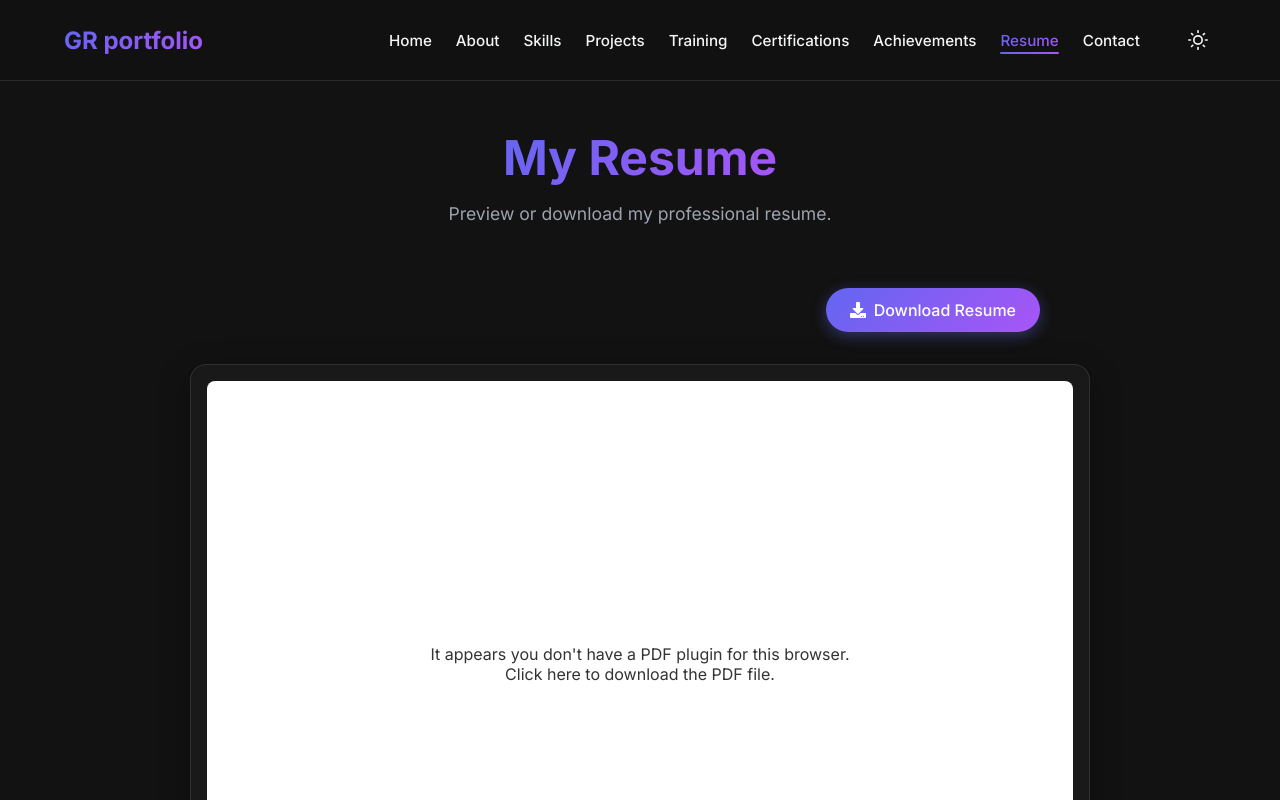
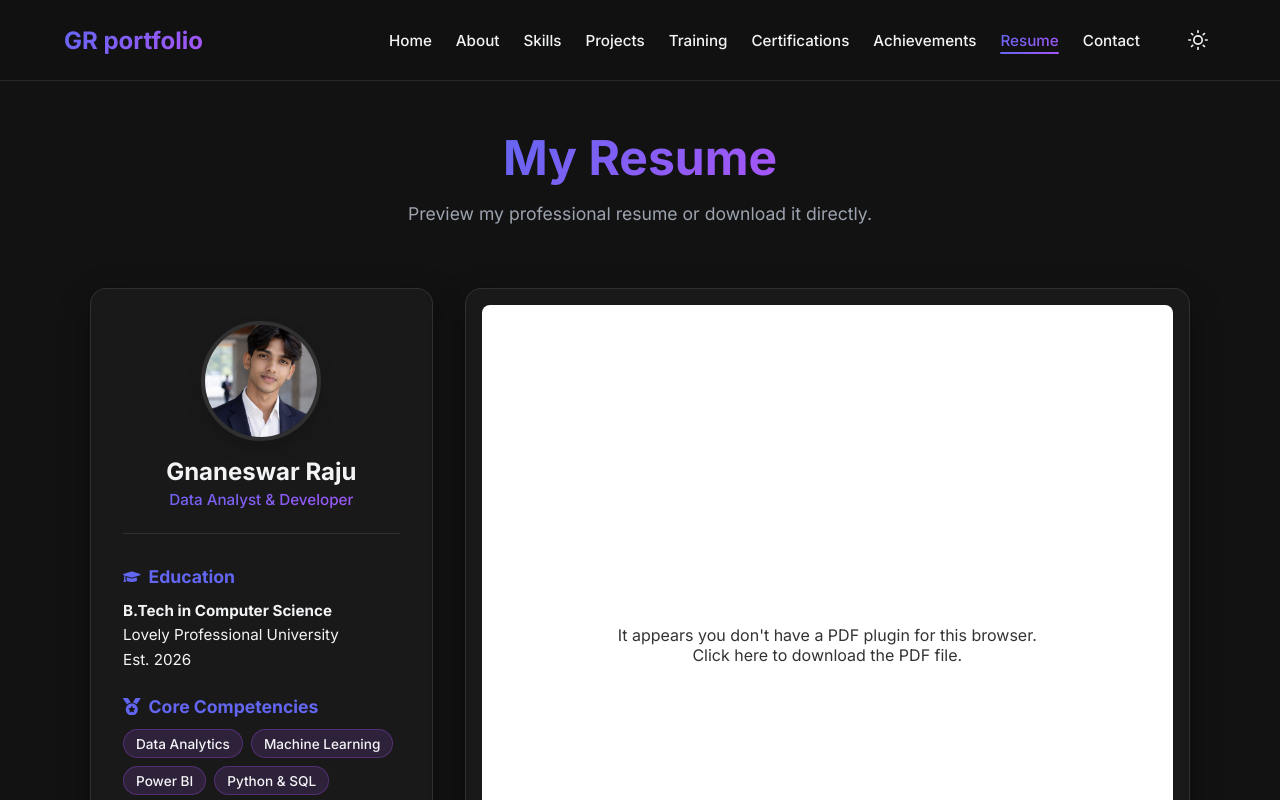
Before and after one commit to Gnaneswar10/portfolio, a React (Vite) app: page /resume in a window 1280 px wide. Shown: the top 800 px of the page. Built offline with nearby package versions, Linux system fonts and the light colour scheme.

Commit message:
Implement global stagger entrance animations and upgrade Resume layout to premium dual-pane dashboard

```diff
--- a/src/pages/Achievements.jsx
+++ b/src/pages/Achievements.jsx
@@ -1,6 +1,7 @@
 import React from 'react';
 import PageTransition from '../components/PageTransition';
 import { FaTrophy, FaStar } from 'react-icons/fa';
+import { motion } from 'framer-motion';
 import './Achievements.css';
 
 function Achievements() {
@@ -10,6 +11,19 @@ function Achievements() {
     "Developed interactive dashboards that provide actionable business insights.",
     "Completed 300+ hours of certified web development and programming training."
   ];
+
+  const containerVariants = {
+    hidden: { opacity: 0 },
+    visible: {
+      opacity: 1,
+      transition: { staggerChildren: 0.15 }
+    }
+  };
+
+  const itemVariants = {
+    hidden: { opacity: 0, x: -20 },
+    visible: { opacity: 1, x: 0, transition: { type: 'spring', stiffness: 100 } }
+  };
 
   return (
     <PageTransition>
@@ -22,16 +36,21 @@ function Achievements() {
           </p>
         </div>
 
-        <div className="achievements-list glass-card">
+        <motion.div
+          className="achievements-list glass-card"
+          variants={containerVariants}
+          initial="hidden"
+          animate="visible"
+        >
           {achievementsList.map((item, index) => (
-            <div key={index} className="achievement-row">
+            <motion.div key={index} className="achievement-row" variants={itemVariants}>
               <div className="achievement-icon">
                 <FaStar />
               </div>
               <p className="achievement-text">{item}</p>
-            </div>
+            </motion.div>
           ))}
-        </div>
+        </motion.div>
       </div>
     </PageTransition>
   );
--- a/src/pages/Certifications.jsx
+++ b/src/pages/Certifications.jsx
@@ -2,6 +2,7 @@ import React from 'react';
 import PageTransition from '../components/PageTransition';
 import Button from '../components/Button';
 import { FaCertificate } from 'react-icons/fa';
+import { motion } from 'framer-motion';
 import './Certifications.css';
 
 function Certifications() {
@@ -28,6 +29,19 @@ function Certifications() {
     },
   ];
 
+  const containerVariants = {
+    hidden: { opacity: 0 },
+    visible: {
+      opacity: 1,
+      transition: { staggerChildren: 0.15 }
+    }
+  };
+
+  const itemVariants = {
+    hidden: { opacity: 0, scale: 0.8, y: 20 },
+    visible: { opacity: 1, scale: 1, y: 0, transition: { type: 'spring', stiffness: 100, damping: 12 } }
+  };
+
   return (
     <PageTransition>
       <div className="page-wrapper container section-padding">
@@ -36,9 +50,15 @@ function Certifications() {
           Continuous learning and verified skills representation.
         </p>
 
-        <div className="certs-grid">
+        <motion.div
+          className="certs-grid"
+          variants={containerVariants}
+          initial="hidden"
+          whileInView="visible"
+          viewport={{ once: true, amount: 0.1 }}
+        >
           {certs.map((cert, index) => (
-            <div key={index} className="cert-card glass-card">
+            <motion.div key={index} className="cert-card glass-card" variants={itemVariants}>
               <div className="cert-icon-wrapper">
                 <FaCertificate className="cert-main-icon" />
               </div>
@@ -54,9 +74,9 @@ function Certifications() {
                   View Certificate
                 </Button>
               </div>
-            </div>
+            </motion.div>
           ))}
-        </div>
+        </motion.div>
       </div>
     </PageTransition>
   );
--- a/src/pages/Resume.css
+++ b/src/pages/Resume.css
@@ -4,19 +4,96 @@
   align-items: center;
 }
 
-.resume-actions {
-  margin-bottom: 2rem;
+.resume-layout {
+  display: flex;
+  gap: 2rem;
   width: 100%;
-  max-width: 800px;
+  max-width: 1100px;
+  align-items: stretch;
+}
+
+.resume-sidebar {
+  flex: 1;
+  min-width: 320px;
   display: flex;
-  justify-content: flex-end;
+  flex-direction: column;
+  gap: 1.5rem;
+  padding: 2rem;
+}
+
+.sidebar-profile {
+  text-align: center;
+  border-bottom: 1px solid var(--card-border);
+  padding-bottom: 1.5rem;
+  margin-bottom: 0.5rem;
+}
+
+.sidebar-img-wrapper {
+  width: 120px;
+  height: 120px;
+  border-radius: 50%;
+  overflow: hidden;
+  margin: 0 auto 1rem auto;
+  border: 4px solid var(--card-border);
+  box-shadow: 0 10px 20px rgba(0,0,0,0.1);
+}
+
+.sidebar-img {
+  width: 100%;
+  height: 100%;
+  object-fit: cover;
+  object-position: center 15%;
+}
+
+.sidebar-profile h3 {
+  font-size: 1.5rem;
+  margin-bottom: 0.25rem;
+}
+
+.sidebar-profile p {
+  font-weight: 500;
+  font-size: 0.95rem;
+}
+
+.sidebar-section h4 {
+  display: flex;
+  align-items: center;
+  gap: 0.5rem;
+  font-size: 1.1rem;
+  color: #6366f1;
+  margin-bottom: 0.75rem;
+}
+
+.sidebar-section p {
+  font-size: 0.95rem;
+  color: var(--text-color);
+  line-height: 1.6;
+}
+
+.badge-container {
+  display: flex;
+  flex-wrap: wrap;
+  gap: 0.5rem;
+}
+
+.skill-tag {
+  background: rgba(99, 102, 241, 0.1);
+  border: 1px solid rgba(99, 102, 241, 0.2);
+  padding: 0.35rem 0.75rem;
+  border-radius: 2rem;
+  font-size: 0.85rem;
+  color: var(--text-color);
+  font-weight: 500;
+}
+
+html.dark .skill-tag {
+  background: rgba(168, 85, 247, 0.15);
+  border-color: rgba(168, 85, 247, 0.3);
+  color: #f3f4f6;
 }
 
 .resume-viewer {
-  width: 100%;
-  max-width: 900px;
-  height: 70vh;
-  min-height: 600px;
+  flex: 2.5;
   padding: 1rem;
   display: flex;
   flex-direction: column;
@@ -25,10 +102,10 @@
 .pdf-container {
   flex-grow: 1;
   width: 100%;
-  height: 100%;
+  min-height: 600px;
   border-radius: 0.5rem;
   overflow: hidden;
-  background: #fff; /* PDFs usually need white bg */
+  background: #fff;
 }
 
 .pdf-fallback {
@@ -39,3 +116,9 @@
   height: 100%;
   color: #333;
 }
+
+@media (max-width: 900px) {
+  .resume-layout {
+    flex-direction: column;
+  }
+}
--- a/src/pages/Resume.jsx
+++ b/src/pages/Resume.jsx
@@ -1,27 +1,85 @@
 import React from 'react';
 import PageTransition from '../components/PageTransition';
 import Button from '../components/Button';
-import { FaDownload } from 'react-icons/fa';
+import { FaDownload, FaGraduationCap, FaMedal, FaEnvelope } from 'react-icons/fa';
+import { motion } from 'framer-motion';
 import './Resume.css';
 
 function Resume() {
+  const containerVariants = {
+    hidden: { opacity: 0 },
+    visible: {
+      opacity: 1,
+      transition: { staggerChildren: 0.2 }
+    }
+  };
+
+  const itemVariants = {
+    hidden: { opacity: 0, y: 30 },
+    visible: { opacity: 1, y: 0, transition: { type: 'spring', stiffness: 100 } }
+  };
+
   return (
     <PageTransition>
       <div className="page-wrapper container section-padding resume-page">
         <h2 className="section-title gradient-text">My Resume</h2>
         <p className="section-subtitle">
-          Preview or download my professional resume.
+          Preview my professional resume or download it directly.
         </p>
 
-        <div className="resume-actions">
-          <a href="/resume.pdf" download="Gnaneswar_Raju_Resume.pdf" className="btn btn-primary" style={{ textDecoration: 'none', display: 'inline-flex', alignItems: 'center', gap: '0.5rem' }}>
-            <FaDownload /> Download Resume
-          </a>
+        <motion.div
+          className="resume-layout"
+          variants={containerVariants}
+          initial="hidden"
+          animate="visible"
+        >
+          {/* Left Sidebar - Quick Facts */}
+          <motion.div className="resume-sidebar glass-card" variants={itemVariants}>
+            <div className="sidebar-profile">
+              <div className="sidebar-img-wrapper">
+                <img src="/profile.jpg" alt="Gnaneswar Raju" className="sidebar-img" />
+              </div>
+              <h3>Gnaneswar Raju</h3>
+              <p className="gradient-text">Data Analyst & Developer</p>
             </div>
 
-        <div className="resume-viewer glass-card">
+            <div className="sidebar-section">
+              <h4><FaGraduationCap /> Education</h4>
+              <p><strong>B.Tech in Computer Science</strong><br/>Lovely Professional University<br/>Est. 2026</p>
+            </div>
+
+            <div className="sidebar-section">
+              <h4><FaMedal /> Core Competencies</h4>
+              <div className="badge-container">
+                <span className="skill-tag">Data Analytics</span>
+                <span className="skill-tag">Machine Learning</span>
+                <span className="skill-tag">Power BI</span>
+                <span className="skill-tag">Python & SQL</span>
+              </div>
+            </div>
+
+            <div className="sidebar-section">
+              <h4><FaEnvelope /> Contact</h4>
+              <p>gnaneswarraju10@gmail.com<br/>+91 7095877212</p>
+            </div>
+
+            <Button
+              variant="primary"
+              style={{ width: '100%', marginTop: 'auto', display: 'flex', justifyContent: 'center', gap: '0.5rem' }}
+              onClick={() => {
+                const link = document.createElement('a');
+                link.href = '/resume.pdf';
+                link.download = 'Gnaneswar_Raju_Resume.pdf';
+                link.click();
+              }}
+            >
+              <FaDownload /> Download PDF
+            </Button>
+          </motion.div>
+
+          {/* Right Sidebar - PDF Viewer */}
+          <motion.div className="resume-viewer glass-card" variants={itemVariants}>
             <div className="pdf-container">
-            {/* Embedded PDF - falls back to a message if PDF isn't supported or file is missing */}
               <object data="/resume.pdf" type="application/pdf" width="100%" height="100%">
                 <div className="pdf-fallback">
                   <p>It appears you don't have a PDF plugin for this browser.</p>
@@ -29,7 +87,8 @@ function Resume() {
                 </div>
               </object>
             </div>
-        </div>
+          </motion.div>
+        </motion.div>
       </div>
     </PageTransition>
   );
--- a/src/pages/Skills.jsx
+++ b/src/pages/Skills.jsx
@@ -6,6 +6,7 @@ import {
   FaDatabase, FaChartBar, FaBrain, FaLightbulb,
   FaUsers, FaSyncAlt, FaLaptopCode, FaChartPie, FaCloud
 } from 'react-icons/fa';
+import { motion } from 'framer-motion';
 import './Skills.css';
 
 function Skills() {
@@ -37,6 +38,22 @@ function Skills() {
     { name: 'Adaptability', icon: <FaSyncAlt />, level: 90 },
   ];
 
+  const containerVariants = {
+    hidden: { opacity: 0 },
+    visible: {
+      opacity: 1,
+      transition: { staggerChildren: 0.1 }
+    }
+  };
+
+  const itemVariants = {
+    hidden: { opacity: 0, scale: 0.9, y: 20 },
+    visible: {
+      opacity: 1, scale: 1, y: 0,
+      transition: { type: 'spring', stiffness: 100, damping: 12 }
+    }
+  };
+
   return (
     <PageTransition>
       <div className="page-wrapper container section-padding">
@@ -48,29 +65,35 @@ function Skills() {
         <div className="skills-grid-wrapper">
           <div className="skills-section">
             <h3 className="skills-category-title">Technical Skills</h3>
-            <div className="skills-grid">
+            <motion.div className="skills-grid" variants={containerVariants} initial="hidden" whileInView="visible" viewport={{ once: true }}>
               {technicalSkills.map(skill => (
-                <SkillBadge key={skill.name} {...skill} />
+                <motion.div key={skill.name} variants={itemVariants}>
+                  <SkillBadge {...skill} />
+                </motion.div>
               ))}
-            </div>
+            </motion.div>
           </div>
 
           <div className="skills-section">
             <h3 className="skills-category-title">Data Skills</h3>
-            <div className="skills-grid">
+            <motion.div className="skills-grid" variants={containerVariants} initial="hidden" whileInView="visible" viewport={{ once: true }}>
               {dataSkills.map(skill => (
-                <SkillBadge key={skill.name} {...skill} />
+                <motion.div key={skill.name} variants={itemVariants}>
+                  <SkillBadge {...skill} />
+                </motion.div>
               ))}
-            </div>
+            </motion.div>
           </div>
 
           <div className="skills-section">
             <h3 className="skills-category-title">Soft Skills</h3>
-            <div className="skills-grid">
+            <motion.div className="skills-grid" variants={containerVariants} initial="hidden" whileInView="visible" viewport={{ once: true }}>
               {softSkills.map(skill => (
-                <SkillBadge key={skill.name} {...skill} />
+                <motion.div key={skill.name} variants={itemVariants}>
+                  <SkillBadge {...skill} />
+                </motion.div>
               ))}
-            </div>
+            </motion.div>
           </div>
         </div>
       </div>
--- a/src/pages/Training.jsx
+++ b/src/pages/Training.jsx
@@ -1,6 +1,7 @@
 import React from 'react';
 import PageTransition from '../components/PageTransition';
 import { FaLaptopCode, FaCheckCircle, FaBriefcase, FaCloud } from 'react-icons/fa';
+import { motion } from 'framer-motion';
 import './Training.css';
 
 function Training() {
@@ -30,6 +31,19 @@ function Training() {
     }
   ];
 
+  const containerVariants = {
+    hidden: { opacity: 0 },
+    visible: {
+      opacity: 1,
+      transition: { staggerChildren: 0.2 }
+    }
+  };
+
+  const itemVariants = {
+    hidden: { opacity: 0, x: -30 },
+    visible: { opacity: 1, x: 0, transition: { type: 'spring', stiffness: 100 } }
+  };
+
   return (
     <PageTransition>
       <div className="page-wrapper container section-padding">
@@ -38,9 +52,15 @@ function Training() {
           Professional internships, training, and continuous learning that enhanced my practical skills.
         </p>
 
-        <div className="timeline-container">
+        <motion.div
+          className="timeline-container"
+          variants={containerVariants}
+          initial="hidden"
+          whileInView="visible"
+          viewport={{ once: true, amount: 0.2 }}
+        >
           {experiences.map((exp, index) => (
-            <div key={index} className="timeline-item glass-card">
+            <motion.div key={index} className="timeline-item glass-card" variants={itemVariants}>
               <div className="timeline-icon">
                 {exp.icon}
               </div>
@@ -65,9 +85,9 @@ function Training() {
                   ))}
                 </div>
               </div>
-            </div>
+            </motion.div>
           ))}
-        </div>
+        </motion.div>
       </div>
     </PageTransition>
   );
```
Lines whose indentation alone changed are shown as unchanged.
